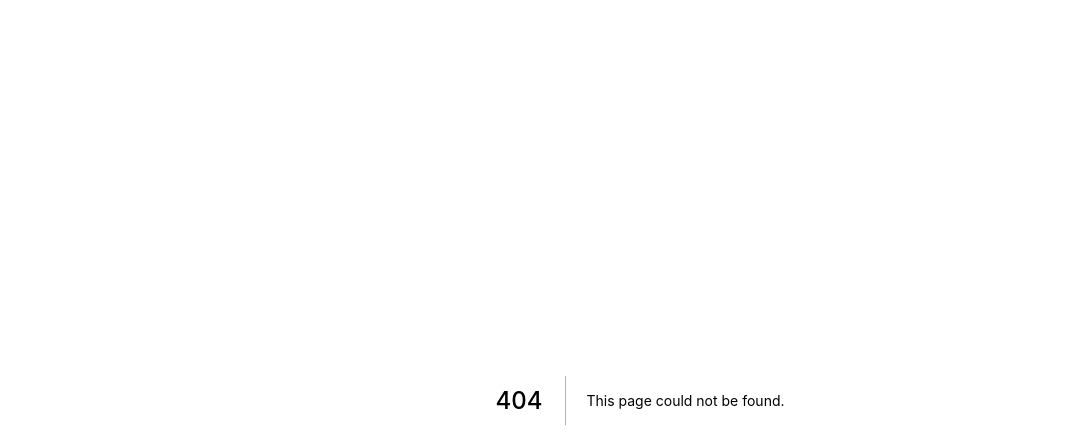
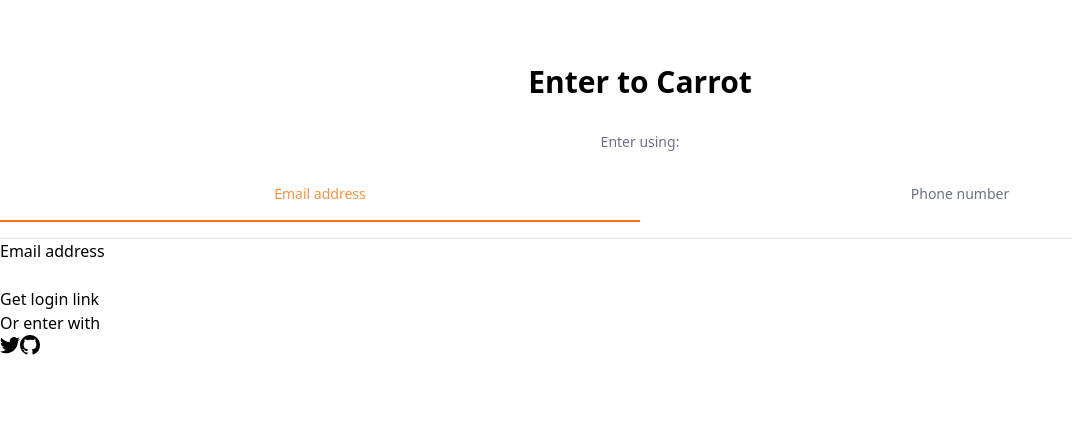
Before and after one commit to zeronedev/carrot-market-v220312, a Next.js app: page /enter in a window 1280 px wide. Before the commit this address had no page. Shown: the top 448 px of the page, without its empty margins (0-1072 px from the left). Built offline with nearby package versions, Linux system fonts and the light colour scheme.

Commit message:
#5.1 Auth part One: function 만들어서 조건에 따라 클래스이름 지정

```diff
--- /dev/null
+++ b/pages/enter.tsx
@@ -0,0 +1,98 @@
+import { useState } from "react";
+
+function cls(...classname: string[]) {
+  return classname.join(" ");
+}
+
+export default function Enter() {
+  const [method, setMethod] = useState<"email" | "phone">("email");
+  const onEmailClick = () => setMethod("email");
+  const onPhoneClick = () => setMethod("phone");
+  return (
+    <div className="mt-16">
+      <h3 className="text-3xl font-bold text-center">Enter to Carrot</h3>
+      <div className="mt-8">
+        <div className="flex flex-col items-center">
+          <h5 className="text-sm text-gray-500 font-medium">Enter using:</h5>
+          <div className="grid pb-4 border-b w-full mt-8 grid-cols-2">
+            <button
+              className={cls(
+                "pb-4 font-medium text-sm border-b-2",
+                method === "email"
+                  ? "border-orange-500 text-orange-400"
+                  : "border-transparent hover:text-gray-400 text-gray-500"
+              )}
+              onClick={onEmailClick}
+            >
+              Email address
+            </button>
+            <button
+              className={cls(
+                "pb-4 font-medium text-sm border-b-2",
+                method === "phone"
+                  ? "border-orange-500 text-orange-400"
+                  : "border-transparent hover:text-gray-400 text-gray-500"
+              )}
+              onClick={onPhoneClick}
+            >
+              Phone number
+            </button>
+          </div>
+        </div>
+        <form>
+          <label>
+            {method === "email" ? "Email address" : null}
+            {method === "phone" ? "Phone number" : null}
+          </label>
+          <div>
+            {method === "email" ? <input type="email" required /> : null}
+            {method === "phone" ? (
+              <div>
+                <span>+82</span>
+                <input type="number" required />
+              </div>
+            ) : null}
+          </div>
+          <button>
+            {method === "email" ? "Get login link" : null}
+            {method === "phone" ? "Get one-time password" : null}
+          </button>
+        </form>
+        <div>
+          <div>
+            <div />
+            <div>
+              <span>Or enter with</span>
+            </div>
+          </div>
+          <div>
+            <button>
+              <svg
+                className="w-5 h-5"
+                aria-hidden="true"
+                fill="currentColor"
+                viewBox="0 0 20 20"
+              >
+                <path d="M6.29 18.251c7.547 0 11.675-6.253 11.675-11.675 0-.178 0-.355-.012-.53A8.348 8.348 0 0020 3.92a8.19 8.19 0 01-2.357.646 4.118 4.118 0 001.804-2.27 8.224 8.224 0 01-2.605.996 4.107 4.107 0 00-6.993 3.743 11.65 11.65 0 01-8.457-4.287 4.106 4.106 0 001.27 5.477A4.073 4.073 0 01.8 7.713v.052a4.105 4.105 0 003.292 4.022 4.095 4.095 0 01-1.853.07 4.108 4.108 0 003.834 2.85A8.233 8.233 0 010 16.407a11.616 11.616 0 006.29 1.84" />
+              </svg>
+            </button>
+            <button>
+              <svg
+                className="w-5 h-5"
+                aria-hidden="true"
+                fill="currentColor"
+                viewBox="0 0 20 20"
+              >
+                <path
+                  fillRule="evenodd"
+                  d="M10 0C4.477 0 0 4.484 0 10.017c0 4.425 2.865 8.18 6.839 9.504.5.092.682-.217.682-.483 0-.237-.008-.868-.013-1.703-2.782.605-3.369-1.343-3.369-1.343-.454-1.158-1.11-1.466-1.11-1.466-.908-.62.069-.608.069-.608 1.003.07 1.531 1.032 1.531 1.032.892 1.53 2.341 1.088 2.91.832.092-.647.35-1.088.636-1.338-2.22-.253-4.555-1.113-4.555-4.951 0-1.093.39-1.988 1.029-2.688-.103-.253-.446-1.272.098-2.65 0 0 .84-.27 2.75 1.026A9.564 9.564 0 0110 4.844c.85.004 1.705.115 2.504.337 1.909-1.296 2.747-1.027 2.747-1.027.546 1.379.203 2.398.1 2.651.64.7 1.028 1.595 1.028 2.688 0 3.848-2.339 4.695-4.566 4.942.359.31.678.921.678 1.856 0 1.338-.012 2.419-.012 2.747 0 .268.18.58.688.482A10.019 10.019 0 0020 10.017C20 4.484 15.522 0 10 0z"
+                  clipRule="evenodd"
+                />
+              </svg>
+            </button>
+          </div>
+        </div>
+      </div>
+    </div>
+  );
+}
--- a/pages/index.tsx
+++ b/pages/index.tsx
@@ -1,11 +1,7 @@
 import type { NextPage } from "next";
 
 const Home: NextPage = () => {
-  return (
-    <div className="dark:md:hover:bg-teal-400 bg-[url(`/vercel.svg`)]">
-      <h2 className="text-[1100px] text-[#e4a5f7]">Hello</h2>
-    </div>
-  );
+  return null;
 };
 
 export default Home;
```
